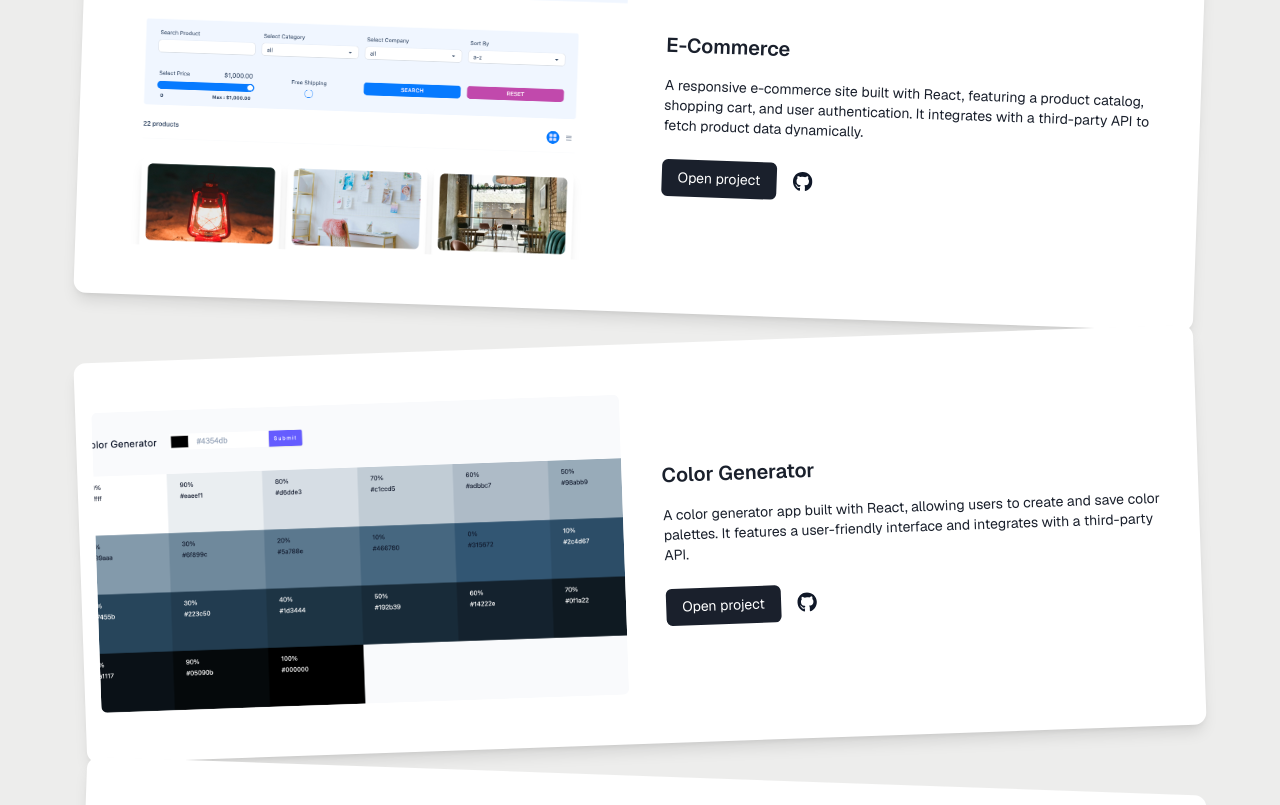
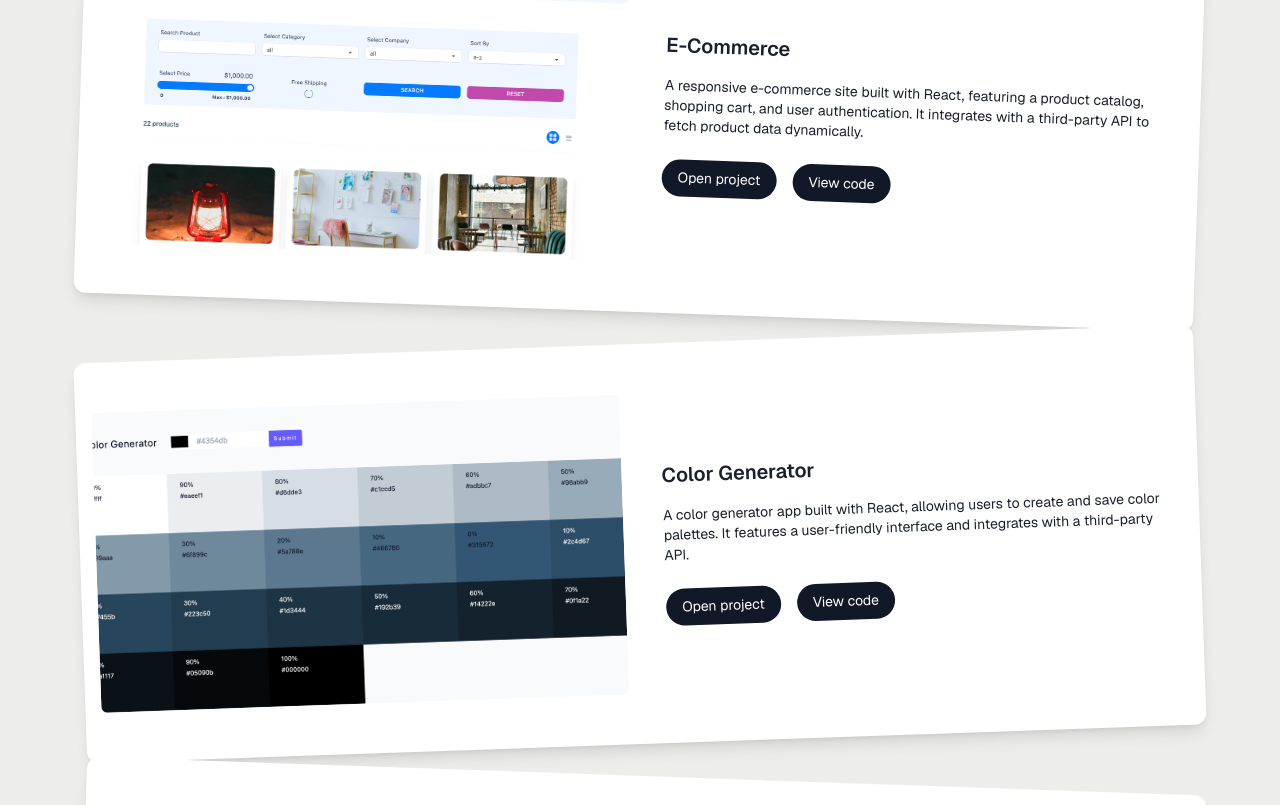
Before and after one commit to DiegoBottegoni/diegobottegoni.github.io, a React (Vite) app: page / in a window 1280 px wide. Shown: the part 3004-3809 px from the top of the page. Built offline with nearby package versions, Linux system fonts and the light colour scheme.

Commit message:
buttons cards style updated

```diff
--- a/src/i18n/en.json
+++ b/src/i18n/en.json
@@ -44,7 +44,8 @@
       "text": "A collection of various projects built with React, showcasing different features and functionalities."
     },
     "button": {
-      "text": "Open project"
+      "text1": "Open project",
+      "text2": "View code"
     }
   },
   "contact": {
--- a/src/i18n/es.json
+++ b/src/i18n/es.json
@@ -45,7 +45,8 @@
       "text": "Otros proyectos que fui haciendo con React. Desde ideas simples hasta experimentos raros, pero todos con algo para mostrar."
     },
     "button": {
-      "text": "Abrir proyecto"
+      "text1": "Abrir proyecto",
+      "text2": "Ver código"
     }
   },
   "contact": {
--- a/src/index.css
+++ b/src/index.css
@@ -47,7 +47,7 @@
     padding-right: 1rem;
     padding-top: 0.5rem;
     padding-bottom: 0.5rem;
-    background-color: #1a202c;
+    background-color: #111827;
     color: #fff;
     font-size: 0.875rem;
     border-radius: 0.375rem;
--- a/src/presentation/components/Projects/ProjectCard.tsx
+++ b/src/presentation/components/Projects/ProjectCard.tsx
@@ -1,75 +1,5 @@
-// import { motion } from "framer-motion";
+import { motion } from "framer-motion";
 // import { FaGithub } from "react-icons/fa";
-// import { useTranslation } from "react-i18next";
-
-// type ProjectProps = {
-//     img: string;
-//     url: string;
-//     github: string;
-//     titleKey: string;
-//     textKey: string;
-//     animationDirection?: "left" | "right";
-// };
-
-// export const ProjectCard = ({
-//     img,
-//     url,
-//     github,
-//     titleKey,
-//     textKey,
-//     animationDirection = "left",
-// }: ProjectProps) => {
-//     const { t } = useTranslation();
-//     const initialX = animationDirection === "left" ? -100 : 100;
-
-//     return (
-//         <motion.div
-//             initial={{ opacity: 0, x: initialX }}
-//             whileInView={{ opacity: 1, x: 0 }}
-//             transition={{
-//                 duration: 2,
-//                 ease: [0.25, 0.1, 0.25, 1],
-//                 type: "tween",
-//             }}
-//             viewport={{ once: true }}
-//             className="flex flex-col md:flex-row rounded-lg shadow-lg overflow-hidden bg-white transition hover:shadow-2xl h-full min-h-[400px]"
-//         >
-//             <div className="flex flex-col md:flex-row w-full mx-6">
-//                 <div className="order-1 md:order-2 md:w-1/2 p-4 flex items-center justify-center pr-15 md:pr-4 lg:pr-6 pt-8 md:pt-0">
-//                     <img
-//                         src={img}
-//                         alt={t(titleKey)}
-//                         className="w-full md:pt-0 h-[200px] md:h-[300px] object-cover"
-//                     />
-//                 </div>
-//                 <div className="order-2 md:order-1 md:w-1/2 p-4 flex flex-col justify-between gap-4 pr-15 md:pr-8 lg:pr-16 md:py-12 lg:py-8">
-//                     <div className="space-y-2">
-//                         <h3 className="text-xl font-semibold capitalize lg:mt-6">
-//                             {t(titleKey)}
-//                         </h3>
-//                         <p className="text-sm mt-4">{t(textKey)}</p>
-//                     </div>
-//                     <div className="flex items-center gap-4 pb-6.5">
-//                         <button
-//                             onClick={() => window.open(url, "_blank")}
-//                             className="default-button"
-//                         >
-//                             {t("projects.button.text")}
-//                         </button>
-//                         <button
-//                             onClick={() => window.open(github, "_blank")}
-//                             className="text-gray-900 hover:text-gray-700 transition"
-//                         >
-//                             <FaGithub size={20} />
-//                         </button>
-//                     </div>
-//                 </div>
-//             </div>
-//         </motion.div>
-//     );
-// };
-import { motion } from "framer-motion";
-import { FaGithub } from "react-icons/fa";
 import { useTranslation } from "react-i18next";
 import type { Variants } from "framer-motion";
 
@@ -139,16 +69,22 @@ export const ProjectCard = ({
                     <div className="flex items-center gap-4 pt-2">
                         <button
                             onClick={() => window.open(url, "_blank")}
-                            className="default-button"
+                            className="default-button rounded-full"
                         >
-                            {t("projects.button.text")}
+                            {t("projects.button.text1")}
                         </button>
                         <button
+                            onClick={() => window.open(github, "_blank")}
+                            className="default-button rounded-full"
+                        >
+                            {t("projects.button.text2")}
+                        </button>
+                        {/* <button
                             onClick={() => window.open(github, "_blank")}
                             className="text-gray-900 hover:text-gray-700 transition"
                         >
                             <FaGithub size={20} />
-                        </button>
+                        </button> */}
                     </div>
                 </div>
             </motion.div>
```
